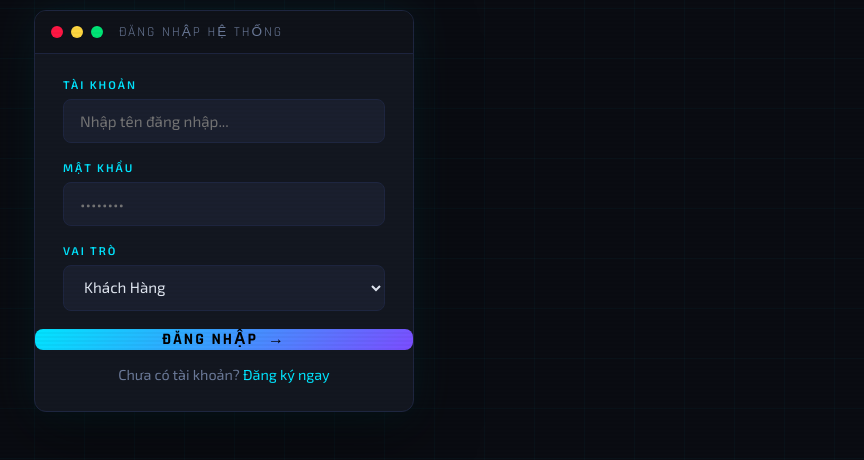
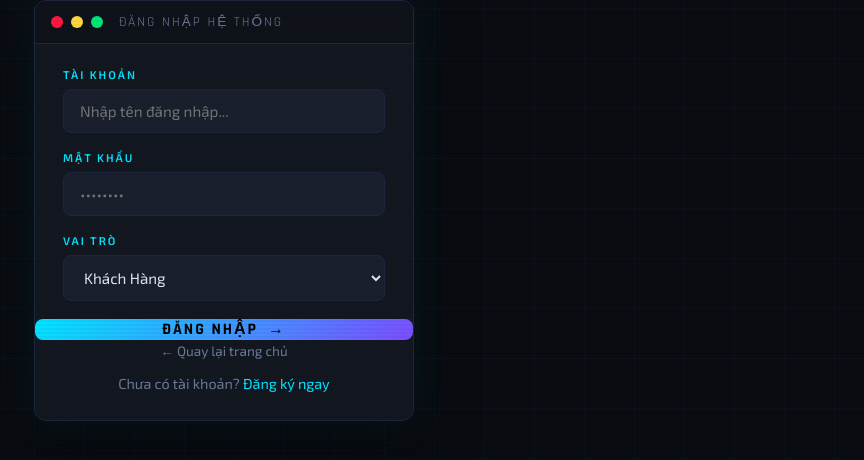
Before and after one commit to MDK-1999/cyberquannet, a website: page index.html in a window 1280 px wide. Shown: the part 292-752 px from the top of the page, without its empty margins (416-1280 px from the left). Drawn offline with Linux system fonts and the light colour scheme.

```diff
--- a/index.html
+++ b/index.html
@@ -48,6 +48,12 @@
         <span>ĐĂNG NHẬP</span>
         <span class="btn-icon">→</span>
       </button>
+      <div style="text-align:center;margin-bottom:12px">
+  <a href="home.html" style="color:var(--text-dim);font-size:0.85rem;text-decoration:none;display:inline-flex;align-items:center;gap:6px;transition:color 0.2s"
+     onmouseover="this.style.color='#00f5ff'" onmouseout="this.style.color='var(--text-dim)'">
+    ← Quay lại trang chủ
+  </a>
+</div>
       <p class="register-link">Chưa có tài khoản? <a onclick="showRegister()">Đăng ký ngay</a></p>
     </div>
   </div>
```
